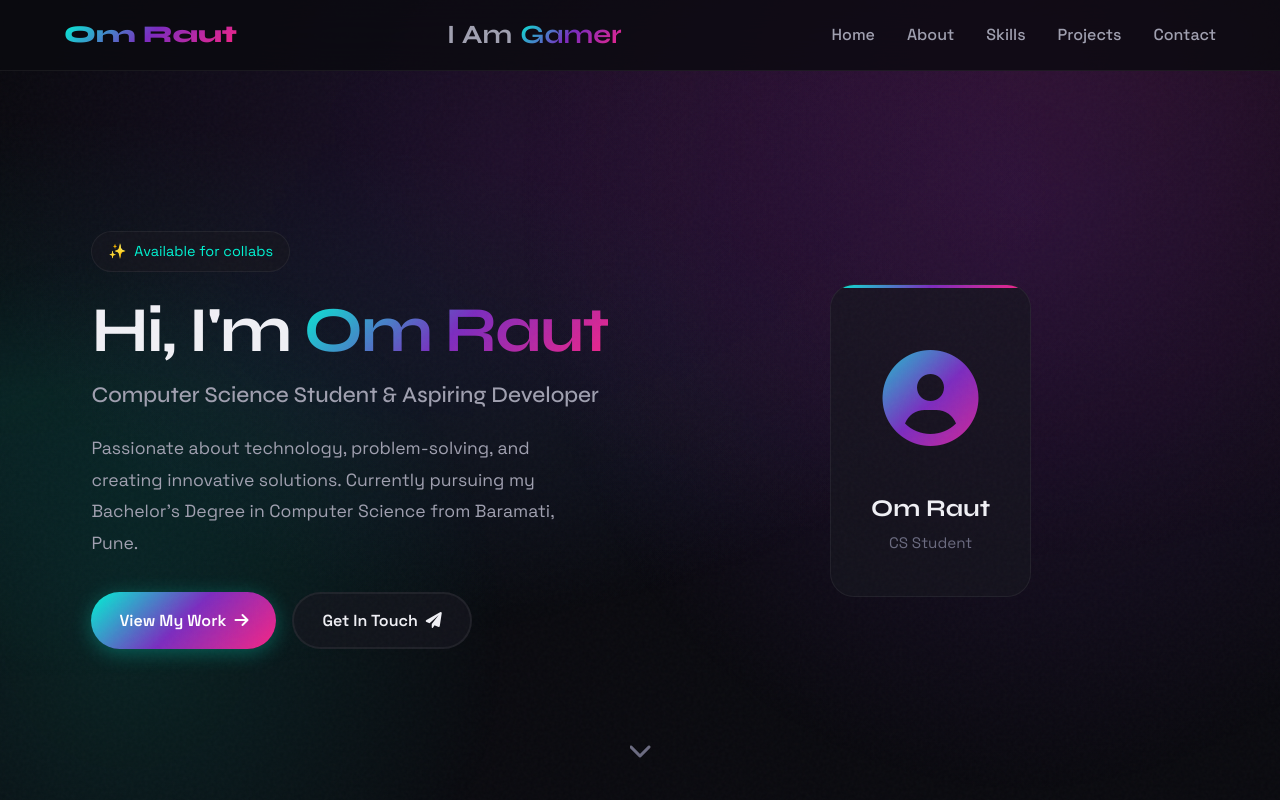
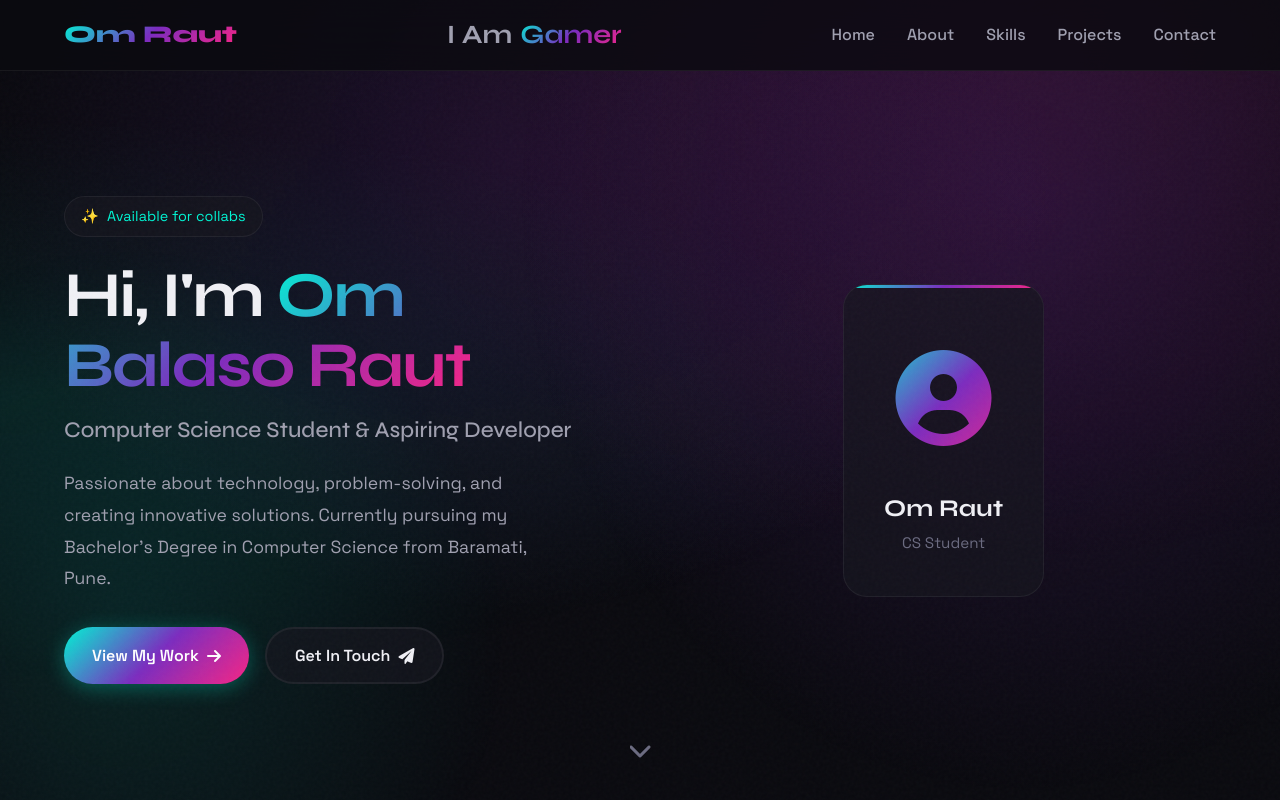
Before and after one commit to Omiiraut/BasicPortfolio, a plain HTML site: page index.html in a window 1280 px wide. Shown: the top 800 px of the page. Drawn offline with Linux system fonts and the light colour scheme.

Commit message:
Update index.html

```diff
--- a/index.html
+++ b/index.html
@@ -48,7 +48,7 @@
             <div class="hero-content">
                 <div class="hero-badge">Available for collabs</div>
                 <h1 class="hero-title">
-                    Hi, I'm <span class="highlight">Om Raut</span>
+                    Hi, I'm <span class="highlight">Om Balaso Raut</span>
                 </h1>
                 <h2 class="hero-subtitle">Computer Science Student & Aspiring Developer</h2>
                 <p class="hero-description">
```
